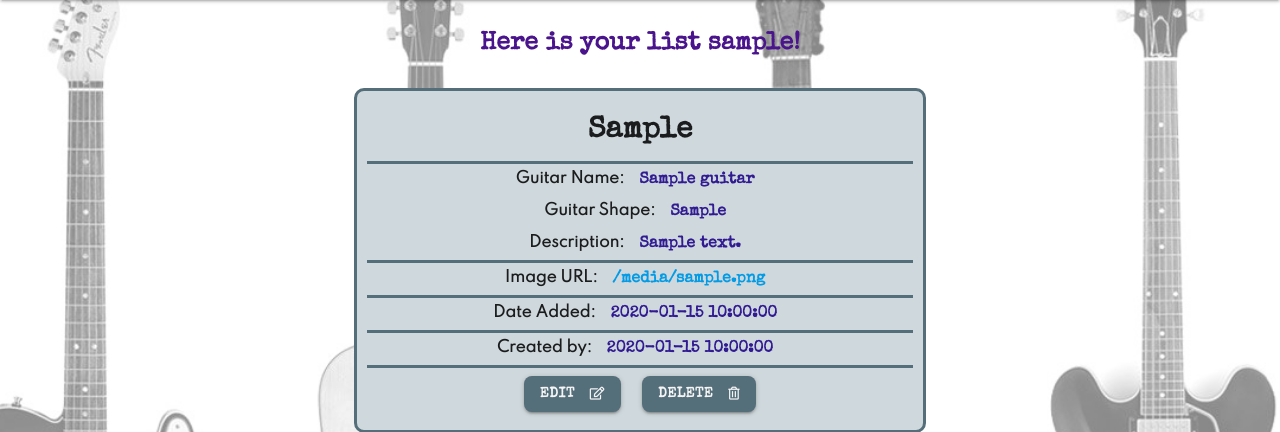
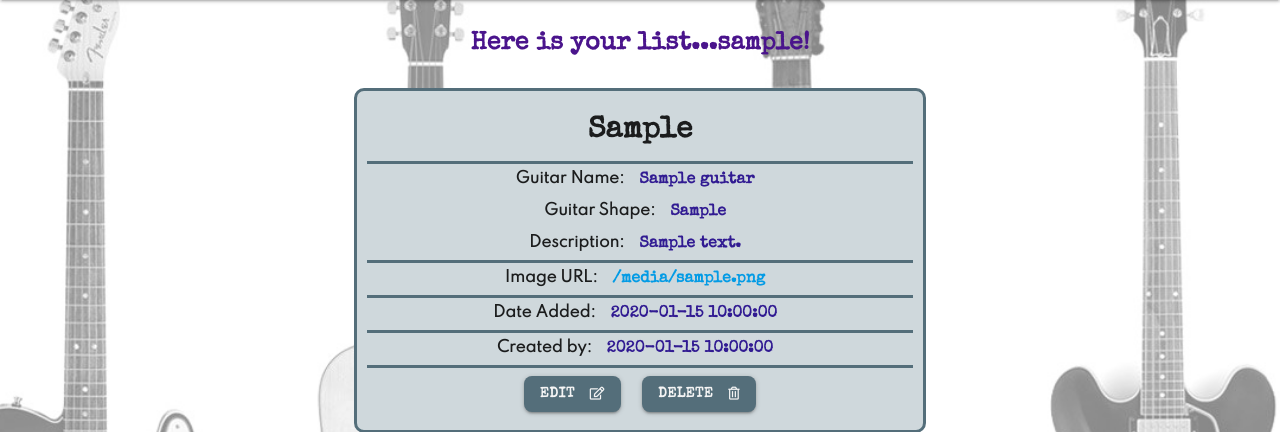
Before and after one commit to Code-Institute-Submissions/buzzing-strings, a Flask app: page /list/user/1 in a window 1280 px wide. Shown: the part 64-496 px from the top of the page. Run offline with Flask 2, Linux system fonts and the light colour scheme; the visitor is signed in with stand-in values (Sample User, id 1); a database or web service that is not in the repository returns one stand-in record (values such as "Sample title"); some libraries are stand-ins or nearby versions.

```diff
--- a/templates/pages/user_list.html
+++ b/templates/pages/user_list.html
@@ -2,7 +2,7 @@
 {% block content %}
 
 <!--All Guitars-->
-<h3 class="user-guitars heading purple-text text-darken-4">Here is your list {{ username }}!</h3>
+<h3 class="user-guitars heading purple-text text-darken-4">Here is your list...{{ username }}!</h3>
     <!--Flash messages-->
                 {% with messages = get_flashed_messages() %}
                     {% if messages %}
```
Also changed, not shown: README.md.
